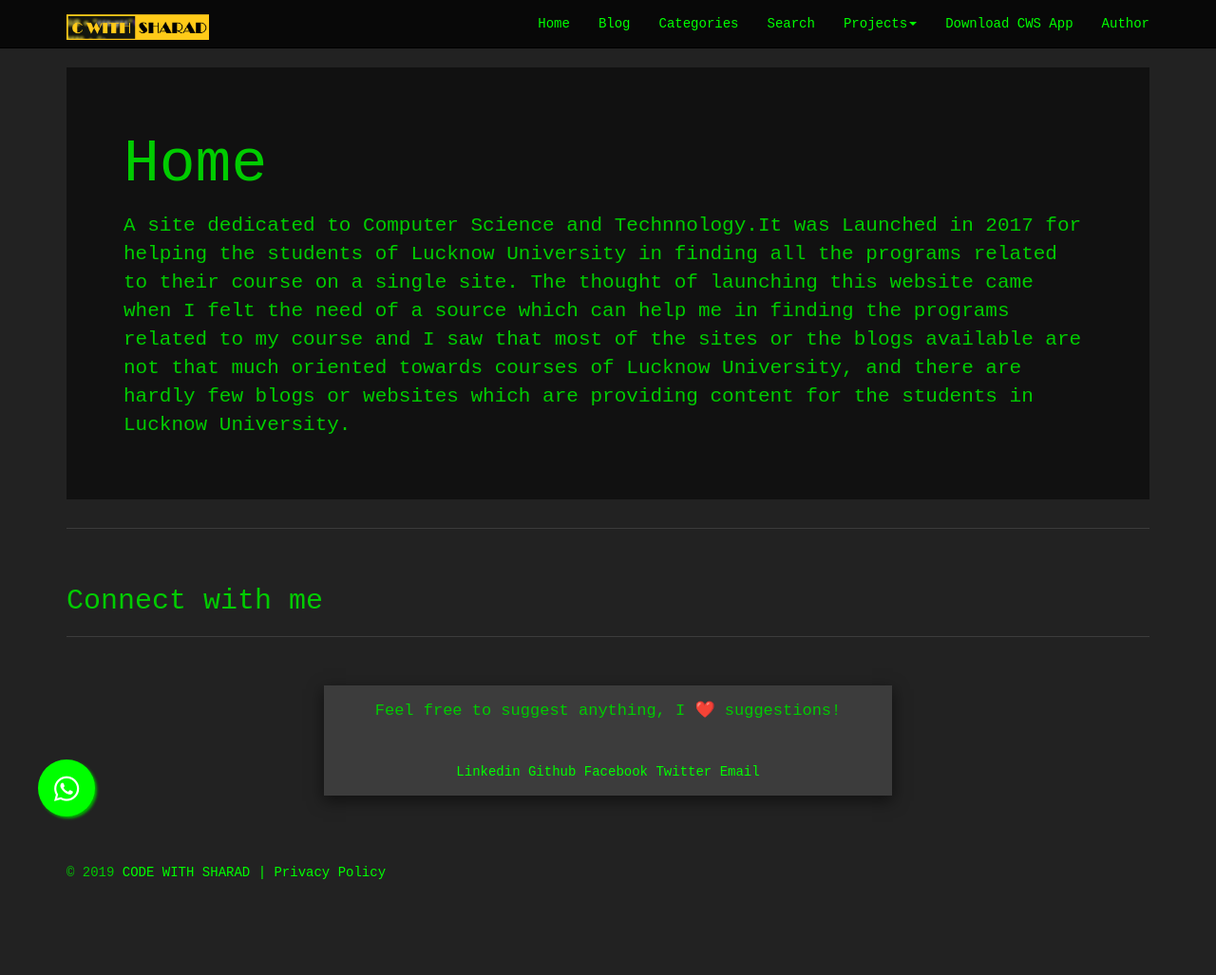
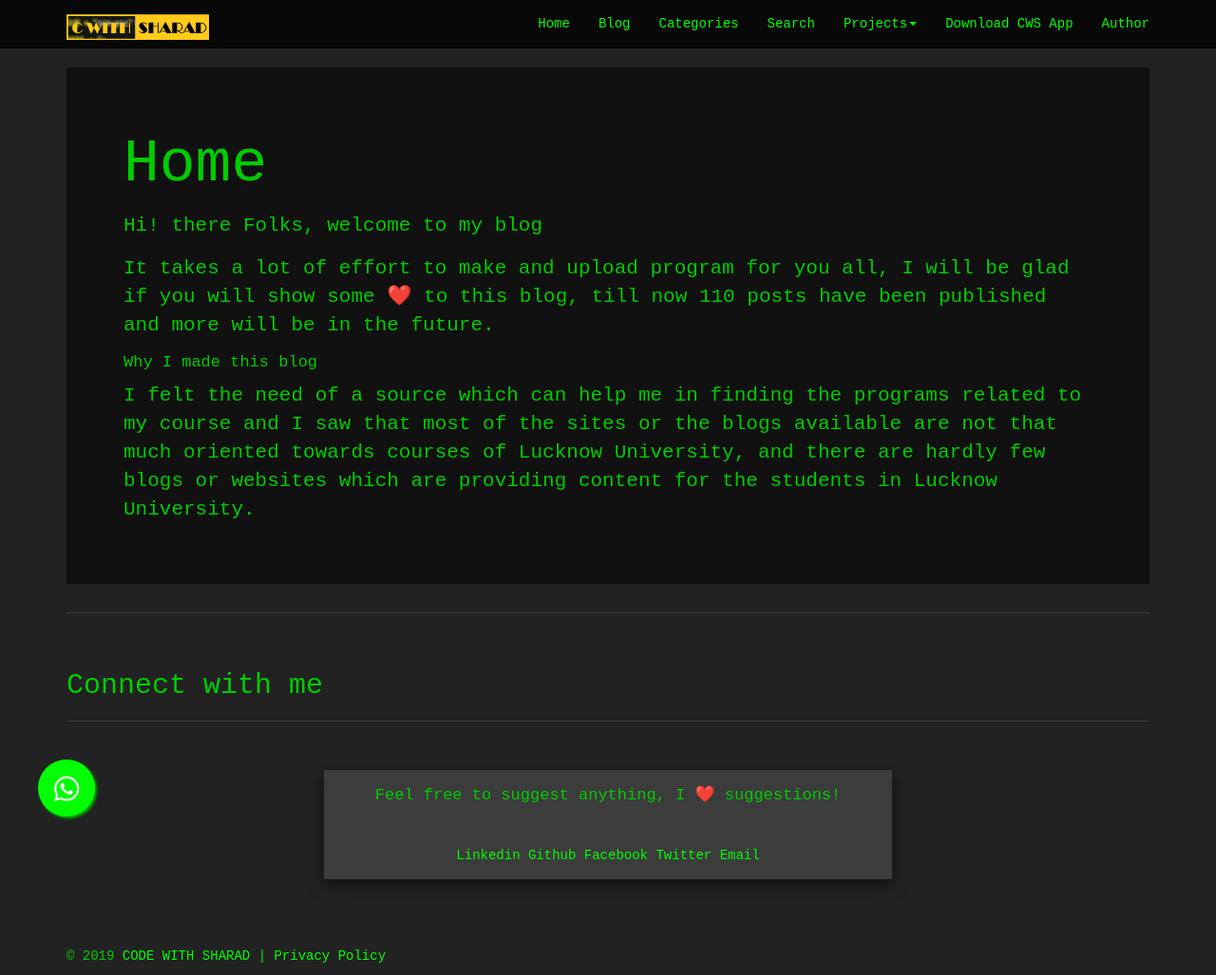
Before and after one commit to cwithsharad/cwithsharad.github.io, a Jekyll site: the page built from index.md, in a window 1280 px wide. Shown: the whole page at 95% size. Built offline with Jekyll 4.4.1, drawn with Linux system fonts in a browser that asks for light colours; nearby versions of some CDN libraries; emoji names are drawn with the system emoji font; before the commit the page ends 939 px from its top, so only the background shows below that.

Commit message:
Update index.md

```diff
--- a/index.md
+++ b/index.md
@@ -3,9 +3,10 @@
 layout: default
 description: A site dedicated to Computer Science and Technnology.It was Launched in 2017 for helping the students of Lucknow University in finding all the programs related to their course on a single site. The thought of launching this website came when I felt the need of a source which can help me in finding the programs related to my course and I saw that most of the sites or the blogs available are not that much oriented towards courses of Lucknow University, and  there are hardly few blogs or websites which are providing content for the students in Lucknow University.
 ---
-A site dedicated to Computer Science and Technnology.It was Launched in 2017 for helping
-the students of Lucknow University in finding all the programs related to their course on a
-single site. The thought of launching this website came when I felt the need of
-a source which can help me in finding the programs related to my course and I saw
-that most of the sites or the blogs available are not that much oriented towards courses of Lucknow University,
-and  there are hardly few blogs or websites which are providing content for the students in Lucknow University.
+Hi! there Folks, welcome to my blog
+
+It takes a lot of effort to make and upload program for you all, I will be glad if you will show some :heart:
+to this blog, till now 110 posts have been published and more will be in the future.
+
+#### Why I made this blog
+I felt the need of a source which can help me in finding the programs related to my course and I saw that most of the sites or the blogs available are not that much oriented towards courses of Lucknow University, and  there are hardly few blogs or websites which are providing content for the students in Lucknow University.
```
